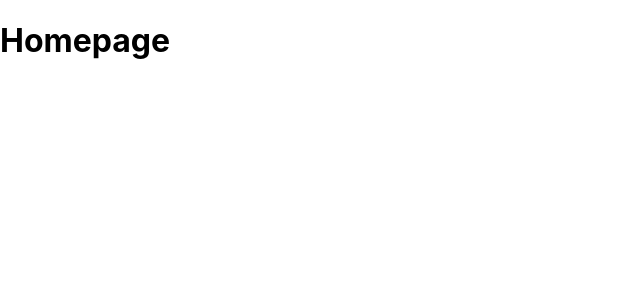
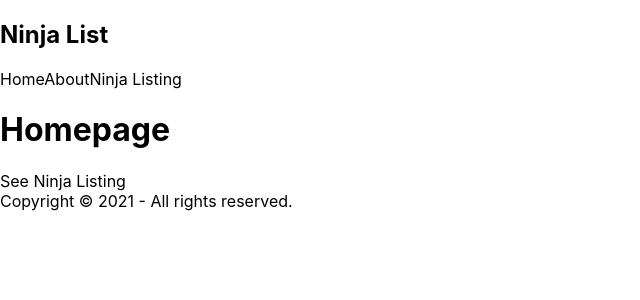
Before and after one commit to omdxp/ninjalist, a Next.js app: page / in a window 1280 px wide. Shown: the top 300 px of the page, without its empty margins (0-640 px from the left). Built offline with nearby package versions, Linux system fonts and the light colour scheme.

Commit message:
adding links

```diff
--- /dev/null
+++ b/comps/footer.js
@@ -0,0 +1,9 @@
+const Footer = () => {
+  return (
+    <div>
+      Copyright &copy; {new Date().getFullYear()} - All rights reserved.
+    </div>
+  );
+};
+
+export default Footer;
--- /dev/null
+++ b/comps/navbar.js
@@ -0,0 +1,22 @@
+import Link from "next/link";
+
+const Navbar = () => {
+  return (
+    <nav>
+      <div className="logo">
+        <h1>Ninja List</h1>
+      </div>
+      <Link href="/">
+        <a>Home</a>
+      </Link>
+      <Link href="/about">
+        <a>About</a>
+      </Link>
+      <Link href="/ninjas">
+        <a>Ninja Listing</a>
+      </Link>
+    </nav>
+  );
+};
+
+export default Navbar;
--- a/pages/index.js
+++ b/pages/index.js
@@ -1,11 +1,19 @@
+import Footer from "../comps/footer";
 import Head from "next/head";
 import Image from "next/image";
+import Link from "next/link";
+import Navbar from "../comps/navbar";
 import styles from "../styles/Home.module.css";
 
 export default function Home() {
   return (
     <div>
+      <Navbar />
       <h1>Homepage</h1>
+      <Link href="/ninjas">
+        <a>See Ninja Listing</a>
+      </Link>
+      <Footer />
     </div>
   );
 }
```
